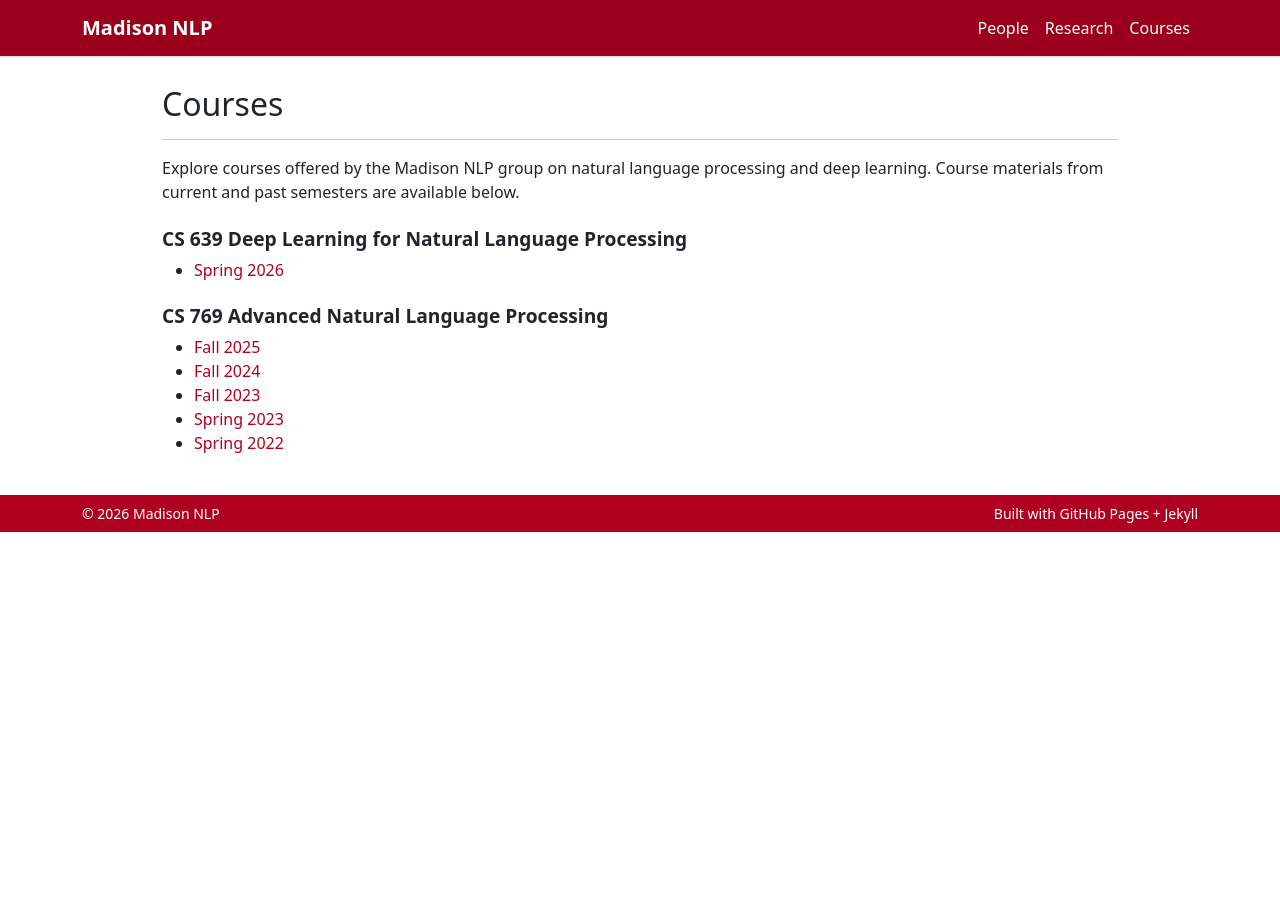
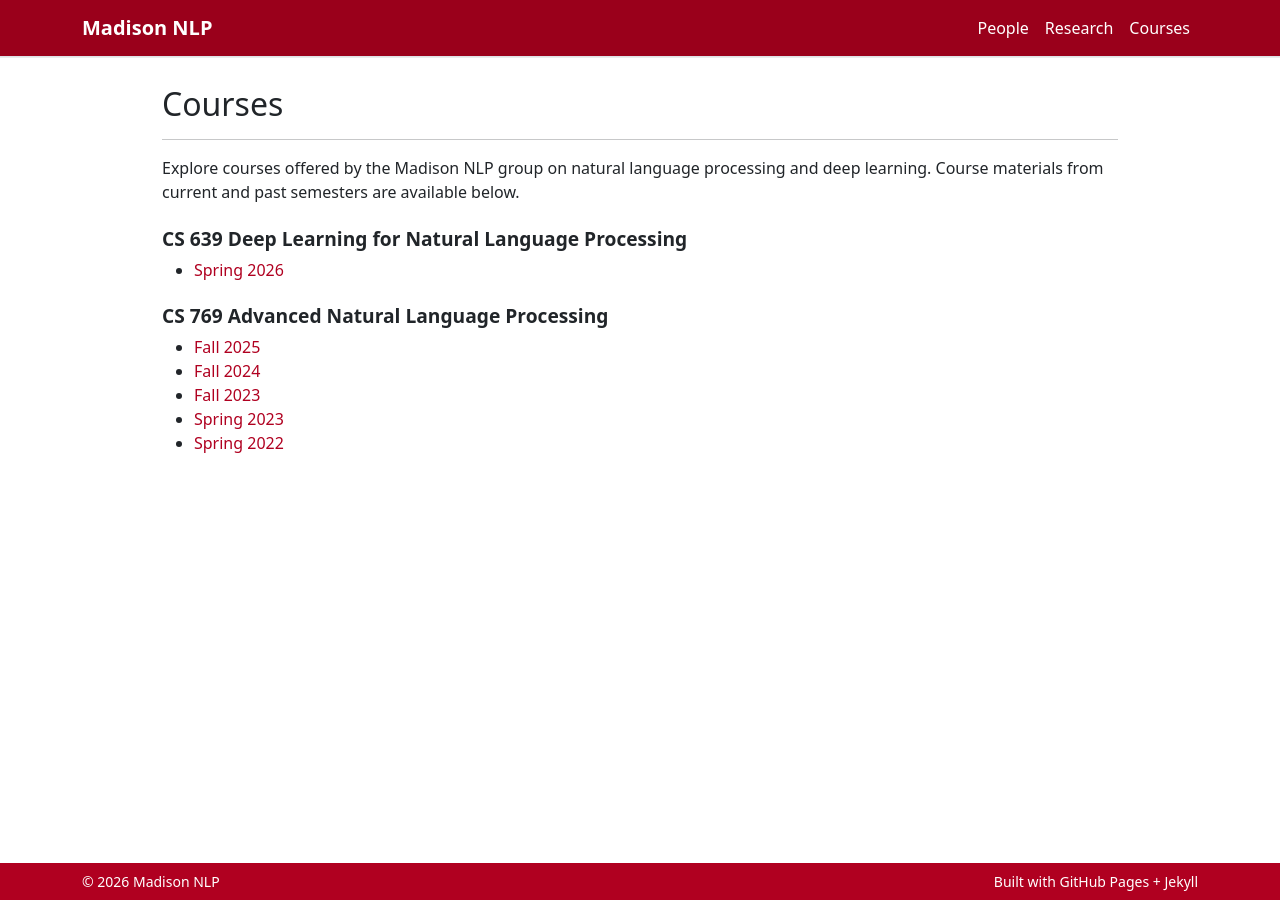
Before and after one commit to madison-nlp/madison-nlp.github.io, a Jekyll site: the page built from courses.md, in a window 1280 px wide. Built offline with Jekyll 4.4.1, drawn with Linux system fonts in a browser that asks for light colours.

Commit message:
Compatability with mobile view

```diff
--- a/assets/css/style.css
+++ b/assets/css/style.css
@@ -5,10 +5,23 @@
   --highlight-color: #b00020; /* deep red */
 }
 
+html {
+  min-height: 100%;
+}
+
+body {
+  min-height: 100vh;
+  min-height: 100dvh;
+  display: flex;
+  flex-direction: column;
+}
+
 .page-content {
   max-width: var(--max-width);
   padding-top: 1.75rem;
   padding-bottom: 1.5rem;
+  flex: 1 0 auto;
+  width: 100%;
 }
 
 .page-title {
@@ -106,11 +119,13 @@
 }
 
 .carousel-frame {
+  width: 100%;
   max-width: var(--carousel-max-width);
   margin: 1.5rem auto 0 auto;
   border-radius: 12px;
   overflow: hidden;
   border: 1px solid rgba(0,0,0,.08);
+  box-sizing: border-box;
 }
 
 .carousel-caption {
@@ -121,7 +136,8 @@
 }
 
 .carousel-img {
-  height: var(--carousel-height);
+  width: 100%;
+  height: clamp(220px, 62vw, var(--carousel-height));
   object-fit: cover;
 }
 
@@ -164,6 +180,7 @@ footer {
   background-color: var(--highlight-color);
   color: #ffffff !important;
   border-top: none !important;
+  flex-shrink: 0;
 }
 
 footer * {
```
Also changed, not shown: index.md (+1 -1 lines).
